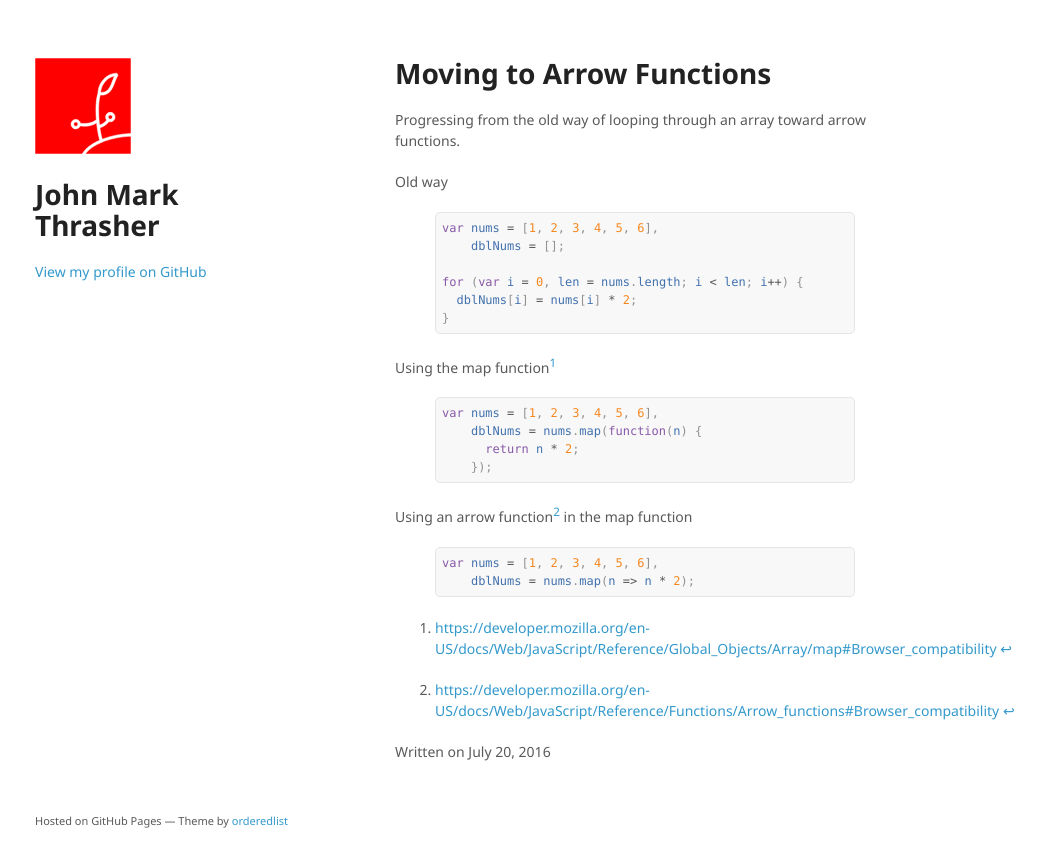
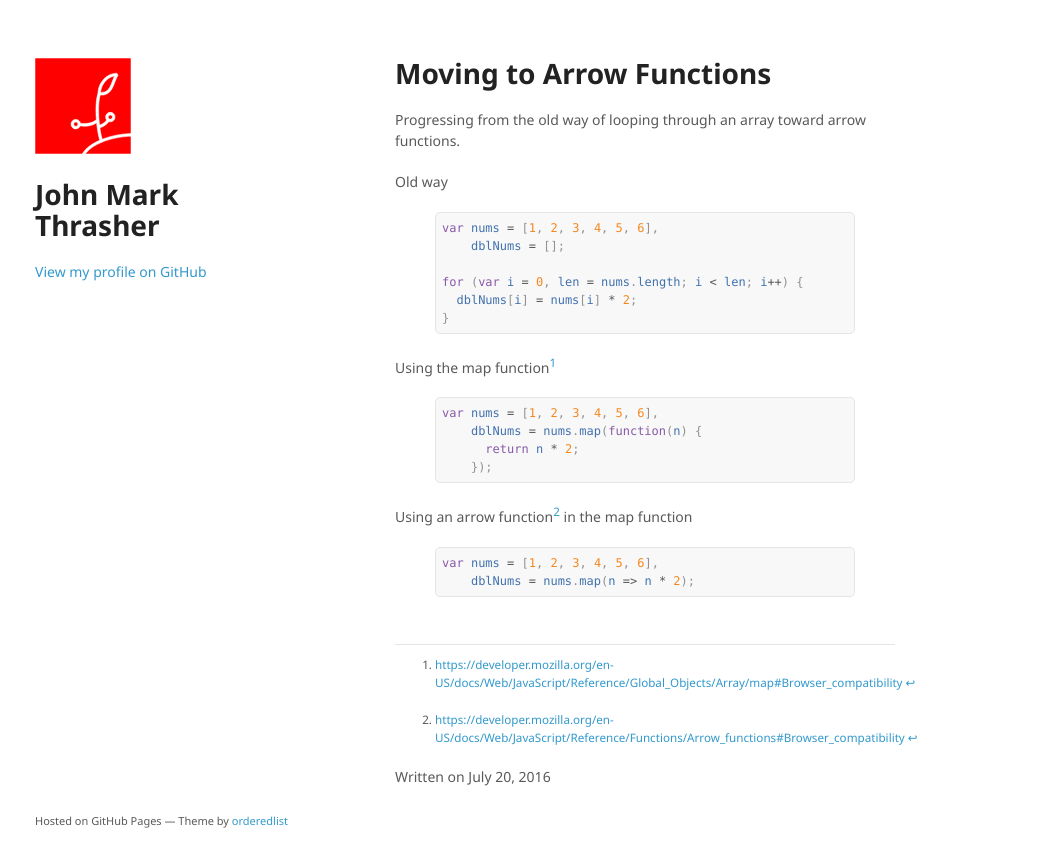
Before and after one commit to JohnMarkT/johnmarkt.github.io, a Jekyll site: the page built from _posts/2016-7-20-Moving-to-Arrow-Functions.md, in a window 1280 px wide. Shown: the top 867 px of the page, without its empty margins (175-1220 px from the left). Built offline with Jekyll 4.4.1, drawn with Linux system fonts in a browser that asks for light colours.

Commit message:
Add .footnotes CSS

```diff
--- a/stylesheets/styles.css
+++ b/stylesheets/styles.css
@@ -202,6 +202,13 @@ footer {
   width: 6rem;
 }
 
+.footnotes {
+  border-top: thin solid #e5e5e5;
+  font-size: smaller;
+  margin-top: 4em;
+  padding-top: 1em;
+}
+
 @media print, screen and (max-width: 960px) {
 
   div.wrapper {
```
